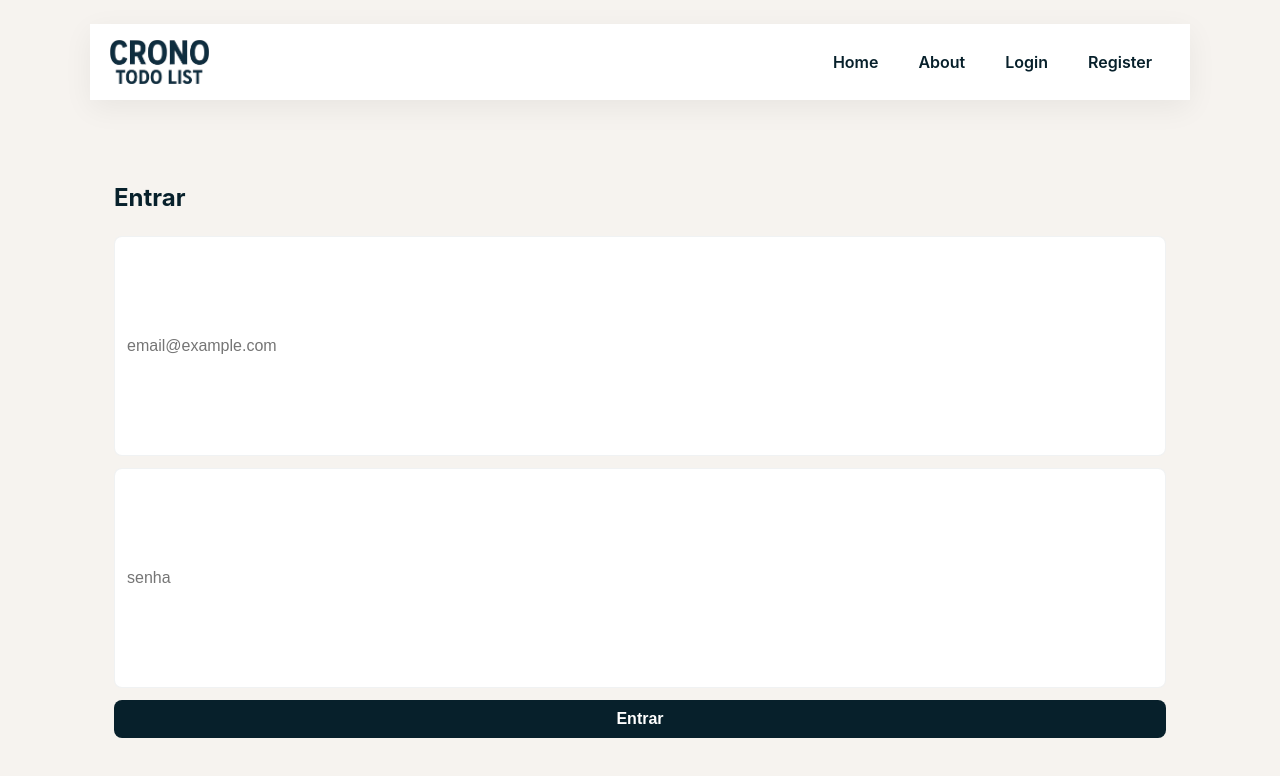
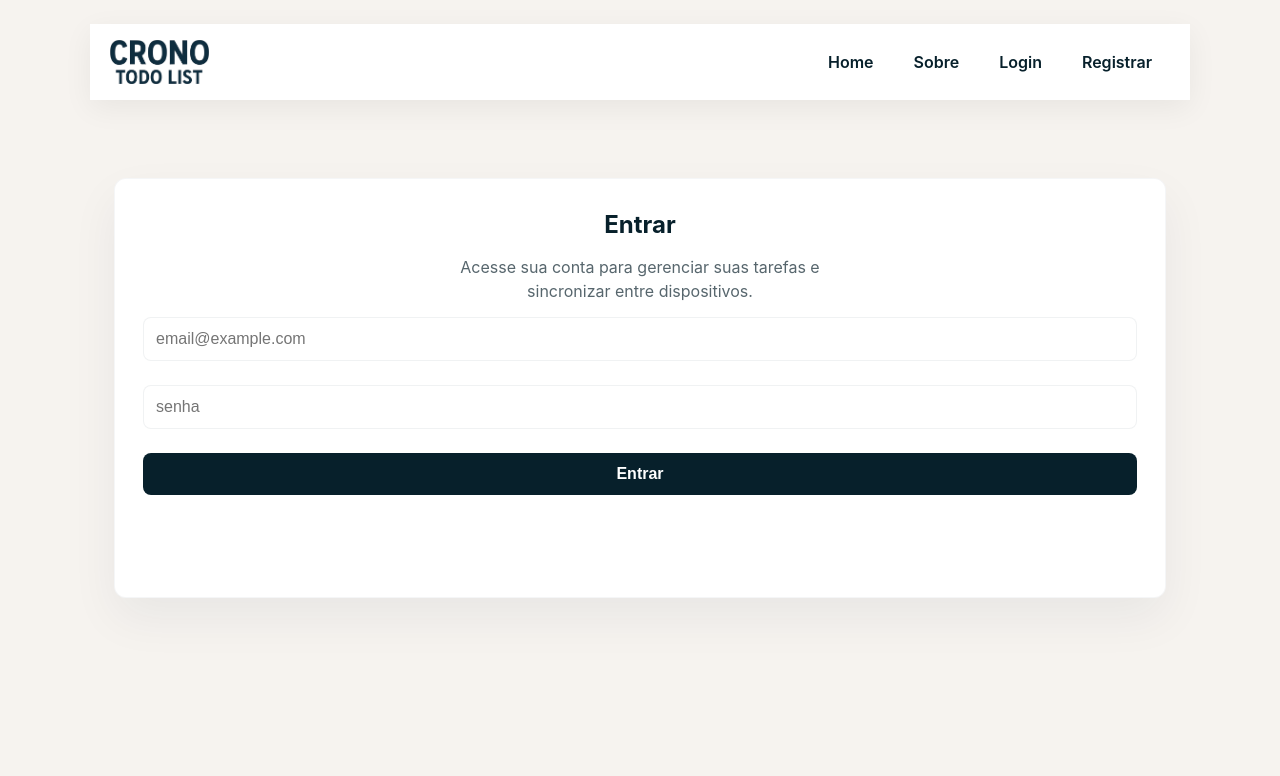
Before and after one commit to euzebiodeveloper/crono-todo-list, a React (Vite) app in the folder frontend/: page /login in a window 1280 px wide. Shown: the top 776 px of the page. Built offline with nearby package versions, Linux system fonts and the light colour scheme; no server answers.

Commit message:
:hammer: ajuste nas páginas de registrar e login

```diff
--- a/frontend/src/App.jsx
+++ b/frontend/src/App.jsx
@@ -13,7 +13,12 @@ export default function App() {
   useEffect(() => {
     function onDoc(e) {
       if (!menuOpen) return
-      if (navRef.current && !navRef.current.contains(e.target)) setMenuOpen(false)
+      // If click is outside the nav AND not the mobile-menu-button, close the menu.
+      // This prevents the sequence where pointerdown closes the menu and the
+      // button's click handler toggles it back open.
+      const clickedInsideNav = navRef.current && navRef.current.contains(e.target)
+      const clickedToggle = e.target && (e.target.closest && e.target.closest('.mobile-menu-button'))
+      if (!clickedInsideNav && !clickedToggle) setMenuOpen(false)
     }
     document.addEventListener('pointerdown', onDoc)
     return () => document.removeEventListener('pointerdown', onDoc)
@@ -33,9 +38,9 @@ export default function App() {
           <div className="header-right">
             <nav ref={navRef} className={`header-nav ${menuOpen ? 'open' : ''}`} aria-label="Main navigation">
               <Link to="/">Home</Link>
-              <Link to="/about">About</Link>
+              <Link to="/about">Sobre</Link>
               <Link to="/login">Login</Link>
-              <Link to="/register">Register</Link>
+              <Link to="/register">Registrar</Link>
             </nav>
 
             <button
--- a/frontend/src/pages/Login.jsx
+++ b/frontend/src/pages/Login.jsx
@@ -22,7 +22,9 @@ export default function Login() {
   return (
     <div className="section-bleed auth-section">
       <div className="section-inner">
+        <div className="auth-card">
           <h2>Entrar</h2>
+          <p className="muted">Acesse sua conta para gerenciar suas tarefas e sincronizar entre dispositivos.</p>
           <form onSubmit={handleSubmit} className="auth-form">
             <label className="visually-hidden" htmlFor="email">Email</label>
             <input id="email" type="email" placeholder="email@example.com" value={email} onChange={e => setEmail(e.target.value)} />
@@ -35,5 +37,6 @@ export default function Login() {
           {message && <p className="message">{message}</p>}
         </div>
       </div>
+    </div>
   )
 }
--- a/frontend/src/pages/Register.jsx
+++ b/frontend/src/pages/Register.jsx
@@ -27,7 +27,9 @@ export default function Register() {
   return (
     <div className="section-bleed auth-section">
       <div className="section-inner">
+        <div className="auth-card">
           <h2>Registrar</h2>
+          <p className="muted">Crie sua conta para salvar listas, histórico e acessar seus dados em qualquer lugar.</p>
           <form onSubmit={handleSubmit} className="auth-form">
             <label className="visually-hidden" htmlFor="name">Nome</label>
             <input id="name" placeholder="Nome" value={name} onChange={e => setName(e.target.value)} />
@@ -43,5 +45,6 @@ export default function Register() {
           {message && <p className="message">{message}</p>}
         </div>
       </div>
+    </div>
   )
 }
--- a/frontend/src/styles.css
+++ b/frontend/src/styles.css
@@ -62,13 +62,94 @@ main {
 
 form { display: flex; gap: 8px; margin-bottom: 16px; flex-wrap: wrap; }
 input, textarea {
-	flex: 1 1 220px;
 	padding: 10px 12px;
 	border: 1px solid rgba(10,41,60,0.08);
 	border-radius: 6px;
 	background: #fff;
 	color: var(--accent);
 }
+
+/* utility: inputs that should expand inside an inline form */
+.form-inline input, .form-inline textarea {
+	flex: 1 1 220px;
+}
+
+/* ensure auth forms (login/register) use full-width stacked inputs */
+.auth-form input, .auth-form textarea {
+	flex: none;
+	width: 100%;
+}
+
+/* Card wrapper for auth pages */
+.auth-section {
+	/* keep the section full-bleed but do not center the card itself */
+	padding: 36px 0;
+}
+
+/* keep section-inner default layout (don't center the card container) */
+
+
+.auth-section .auth-card {
+	/* revert to filling the inner container width (same as previous behavior) */
+	width: 100%;
+	max-width: none; /* allow the card to fill the available inner container */
+	margin: 18px 0 0; /* within .section-inner the card will span full width */
+	background: var(--card);
+	border-radius: 12px;
+	padding: 28px;
+	min-height: 420px; /* keep the requested min-height on larger screens */
+	box-shadow: 0 20px 48px rgba(10,41,60,0.06);
+	border: 1px solid rgba(10,41,60,0.04);
+}
+
+.auth-section .auth-card h2 { margin: 0 0 12px; }
+.auth-section .auth-card .muted { margin: 0 0 14px; }
+
+/* Center and constrain the content inside the full-width card so the card
+   keeps its previous width but the title, text and form appear centered */
+.auth-section .auth-card > h2,
+.auth-section .auth-card > .muted {
+	max-width: 420px;
+	width: 100%;
+	margin-left: auto;
+	margin-right: auto;
+	text-align: center;
+}
+
+/* make the form and its controls expand to fill the card width */
+.auth-section .auth-card .auth-form {
+	max-width: none;
+	width: 100%;
+	margin: 0 auto;
+	text-align: left; /* keep inputs left-aligned inside the full-width form */
+}
+
+.auth-section .auth-card .auth-form input,
+.auth-section .auth-card .auth-form .btn {
+	width: 100%;
+}
+
+/* auth form visuals */
+.auth-form input {
+	display: block;
+	width: 100%;
+	padding: 12px 14px;
+	margin-bottom: 12px;
+	border-radius: 8px;
+	border: 1px solid rgba(10,41,60,0.08);
+	background: #fff;
+}
+
+.auth-form .btn { width: 100%; padding: 12px 14px; }
+
+/* focus style for auth inputs (accessible but subtle) */
+.auth-form input:focus {
+	outline: none;
+	box-shadow: 0 0 0 4px rgba(7,34,43,0.06);
+	border-color: rgba(7,34,43,0.16);
+}
+
+.auth-section .message { margin-top: 12px; text-align: center; }
 
 button {
 	padding: 10px 14px;
@@ -182,6 +263,12 @@ input, button { font-size: 16px; }
 
 @media (max-width: 700px) {
 	.hero-sub { max-width: 100%; padding: 0 12px; font-size: 15px; }
+}
+
+/* Make auth card shorter and more compact on small screens */
+@media (max-width: 700px) {
+	.auth-section { padding: 18px 0; }
+	.auth-section .auth-card { min-height: auto; padding: 20px; margin-top: 12px; }
 }
 
 
@@ -795,13 +882,18 @@ nav a:hover, nav a:focus {
 .mobile-menu-button.open .burger:before { transform: rotate(45deg); top: 0; }
 .mobile-menu-button.open .burger:after { transform: rotate(-45deg); top: 0; }
 
+/* remove default outline for the hamburger toggle while keeping other focus styles intact */
+.mobile-menu-button:focus,
+.mobile-menu-button:focus-visible {
+	outline: none;
+}
+
 /* Header nav open state for mobile */
 .header-nav { transition: max-height .28s ease, opacity .2s ease; }
 .header-nav.open { opacity: 1; }
 
 @media (max-width: 700px) {
 	.mobile-menu-button { display: inline-flex; align-items: center; }
-	.site-header { position: relative; }
 
 	/* floating panel style for mobile menu with animation */
 	.header-nav {
@@ -818,7 +910,7 @@ nav a:hover, nav a:focus {
 		transform: translateY(-8px) scale(0.98);
 		opacity: 0;
 		pointer-events: none;
-		z-index: 80;
+		z-index: 280;
 	}
 
 	.header-nav.open {
```
Lines whose indentation alone changed are shown as unchanged.
